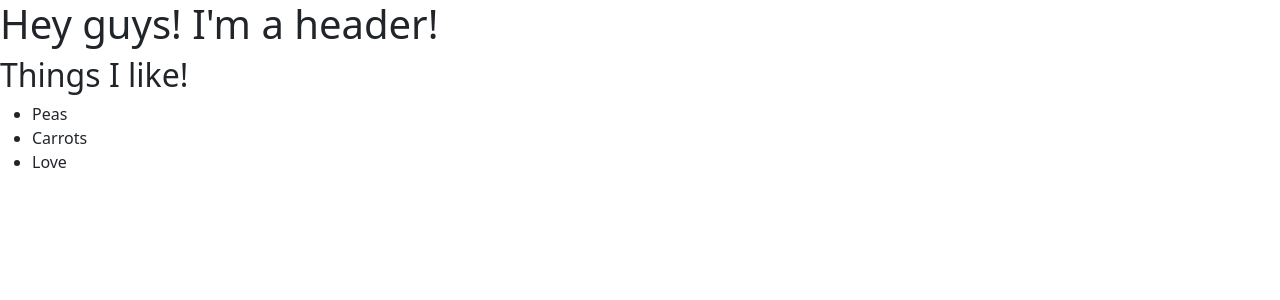
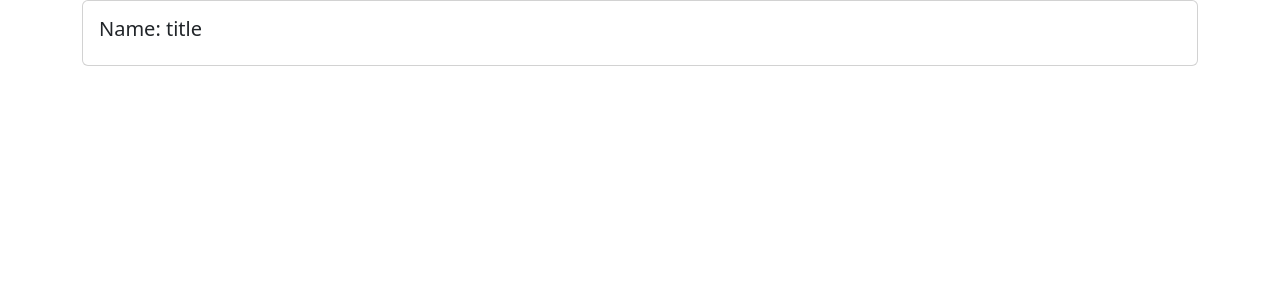
Before and after one commit to jschmiett/ReactPortfolio, a React (Create React App) app: page / in a window 1280 px wide. Shown: the top 300 px of the page. Built offline with nearby package versions, Linux system fonts and the light colour scheme; the HTML template or start-up script is replaced by a standard one.

Commit message:
Got Portfolio and Project properly linked

```diff
--- a/src/App.js
+++ b/src/App.js
@@ -1,9 +1,9 @@
 import React from "react";
-import HelloReact from './components/HelloReact';
+import Portfolio from './components/Portfolio';
 
 function App() {
     console.log("Hello World");
-    return <HelloReact />;
+    return <Portfolio />;
 }
 
 export default App;
--- a/src/components/Portfolio.js
+++ b/src/components/Portfolio.js
@@ -7,3 +7,11 @@ const projectInfo = {
     link: 'link',
     gitHubRepository: 'gitHubRepo',
 }
+
+export default function Portfolio() {
+    return (
+        <div>
+            <Project name={projectInfo.title} />
+        </div>
+    );
+}
--- a/src/components/Project.js
+++ b/src/components/Project.js
@@ -3,22 +3,12 @@ import React from "react";
 export default function Project(props) {
     return (
         <div className="container">
-            <div className="card" style={cardStyle}>
-                <img
-                    className="card-img-top"
-                    src={`http://placecorgi.com/${randomWidth()}`}
-                    alt="Card cap"
-                />
+            <div className="card">
                 <div className="card-body">
                     <h5 className="card-title">Name: {props.name}</h5>
-                    <p className="card-text">Description: {props.description}</p>
-                    <p className="card-text">ID: {props.id}</p>
-                    <a href="#" className="btn btn-primary">
-                        Adopt {props.name}
-                    </a>
                 </div>
             </div>
-        </div>
+        </div >
     );
 
 }
```
